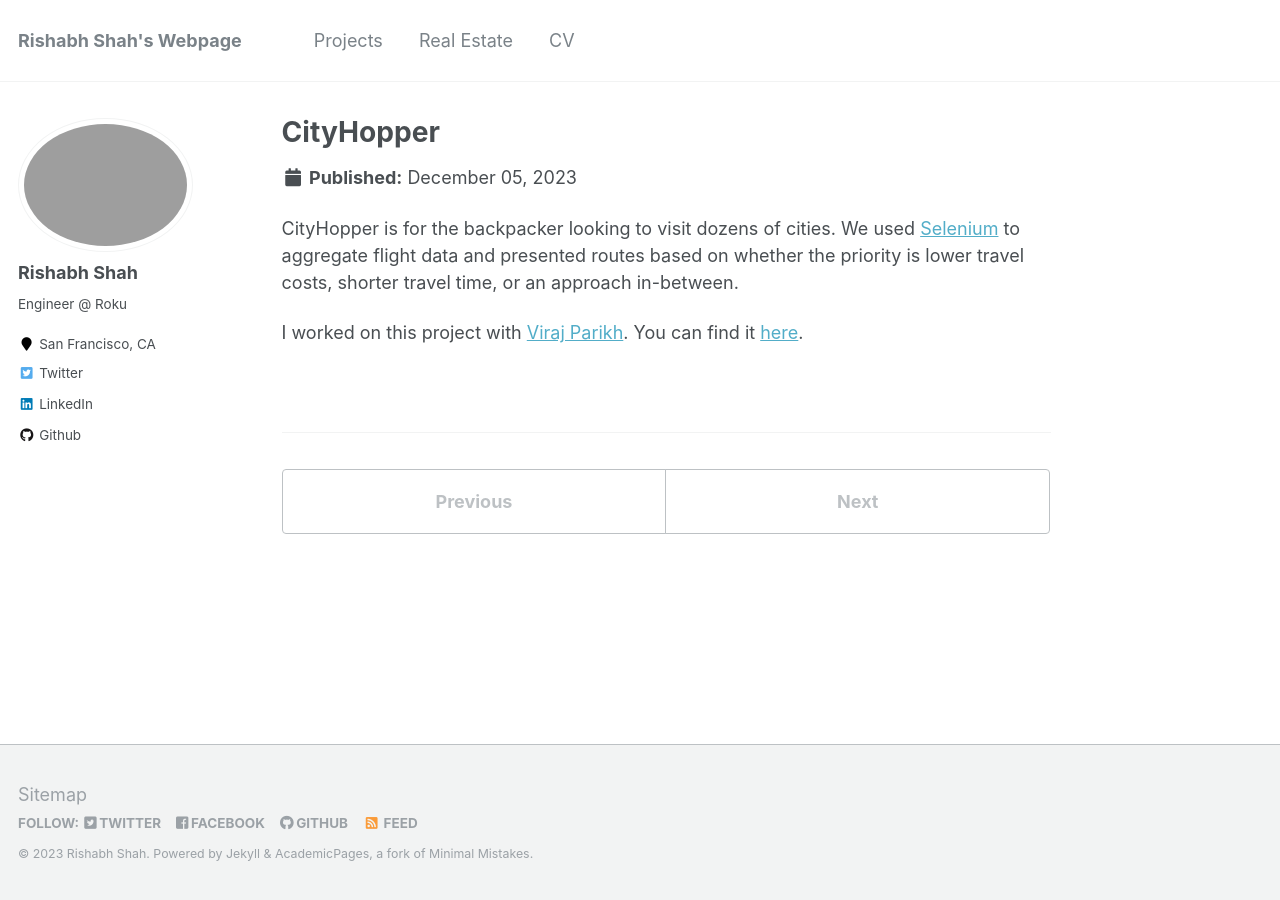
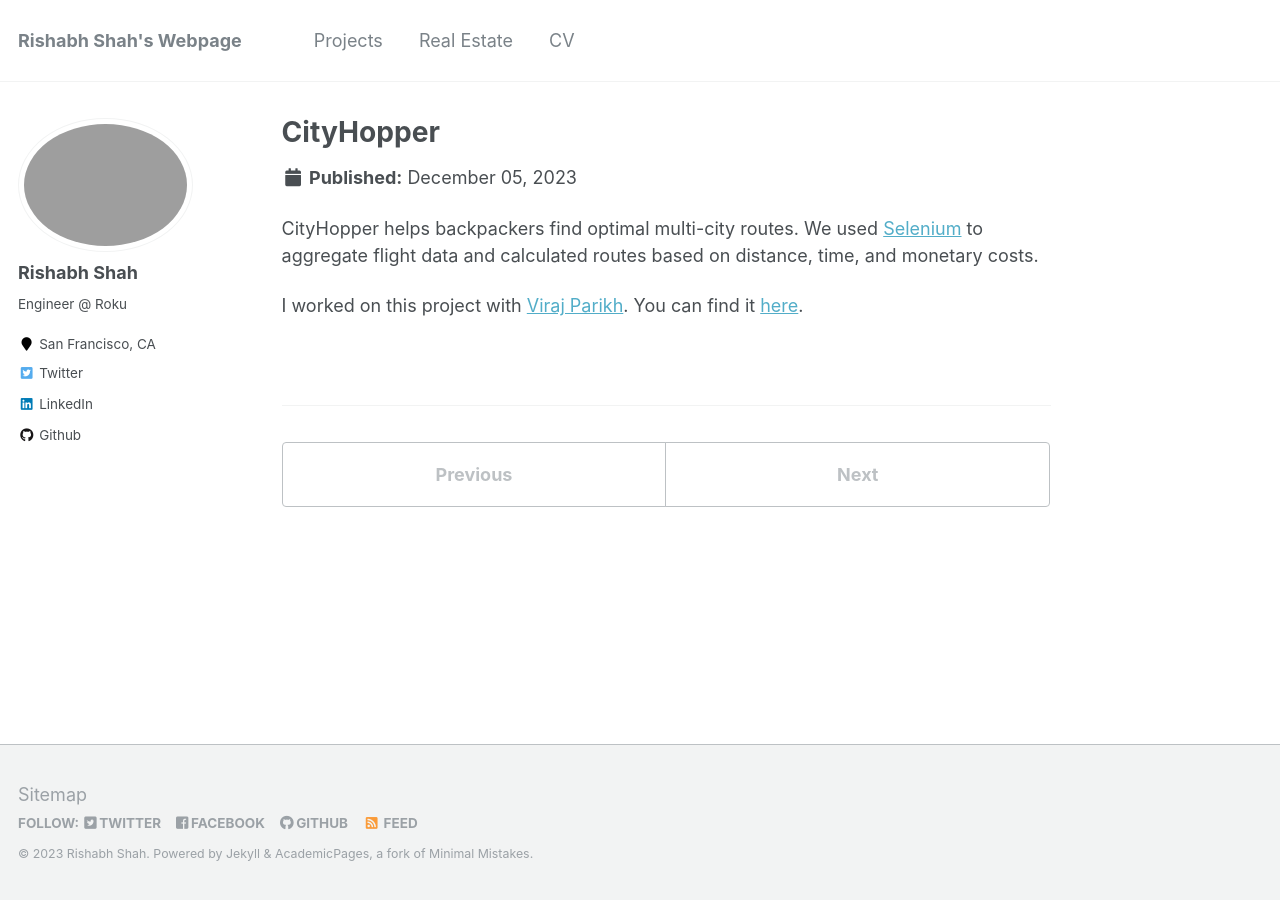
Before and after one commit to shahrishabh7/shahrishabh7.github.io, a Jekyll site: the page built from _portfolio/portfolio-5.md, in a window 1280 px wide. Built offline with Jekyll 4.4.1, drawn with Linux system fonts in a browser that asks for light colours.

Commit message:
update projs

```diff
--- a/_portfolio/portfolio-5.md
+++ b/_portfolio/portfolio-5.md
@@ -1,9 +1,9 @@
 ---
 title: "CityHopper"
-excerpt: "Find the optimal flight route on your next backpacking trip"
+excerpt: "Optimal backpacking routes"
 collection: portfolio
 ---
 
-CityHopper is for the backpacker looking to visit dozens of cities. We used [Selenium](https://www.selenium.dev/) to aggregate flight data and presented routes based on whether the priority is lower travel costs, shorter travel time, or an approach in-between.
+CityHopper helps backpackers find optimal multi-city routes. We used [Selenium](https://www.selenium.dev/) to aggregate flight data and calculated routes based on distance, time, and monetary costs.
 
 I worked on this project with [Viraj Parikh](https://github.com/virajxp1). You can find it [here](https://github.com/shahrishabh7/City-Hopper).
```
